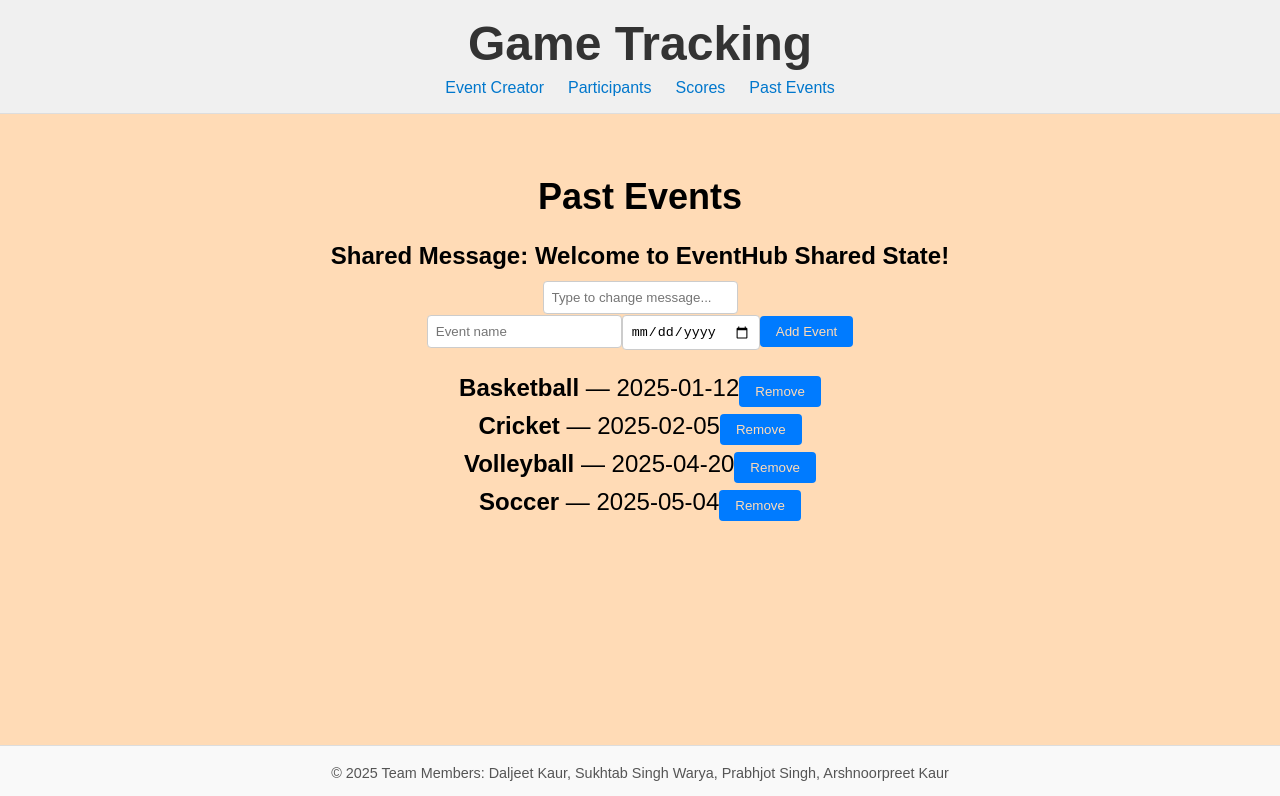
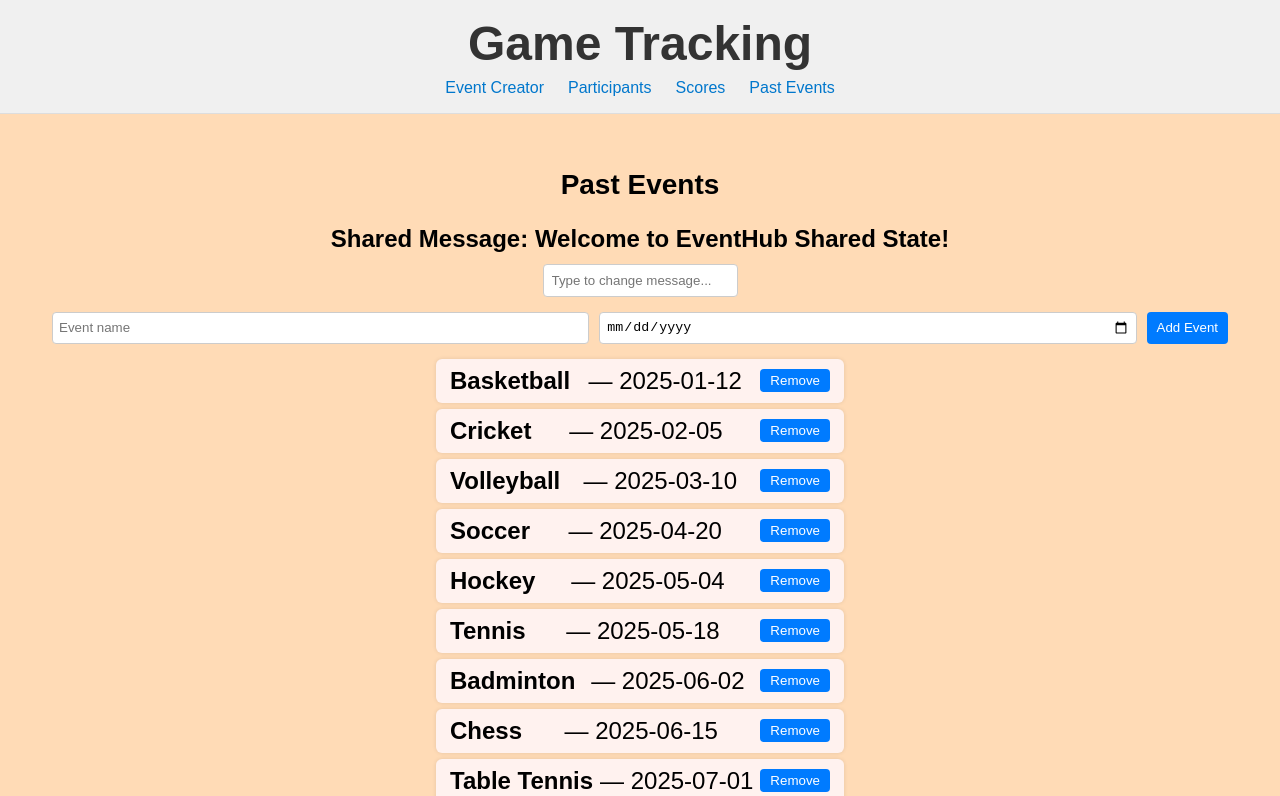
Before and after one commit to DOad22/Track-Event_Full_Stack_Project, a React (Vite) app: page /past in a window 1280 px wide. Shown: the top 796 px of the page. Built offline with nearby package versions, Linux system fonts and the light colour scheme.

Commit message:
finalize the files after doing the requirements of sprint3

```diff
--- a/src/components/event-history/PastEvents.css
+++ b/src/components/event-history/PastEvents.css
@@ -5,18 +5,69 @@
 
 .past-events h2 {
   margin-bottom: 10px;
+  font-size: 28px;
+  font-weight: bold;
+}
+
+.shared-msg {
+  font-weight: bold;
+  margin-bottom: 10px;
+}
+
+.add-form {
+  margin: 15px 0;
+  display: flex;
+  justify-content: center;
+  gap: 10px;
+}
+
+.add-form input {
+  padding: 6px;
+  border: 1px solid #ccc;
+  border-radius: 4px;
+}
+
+.add-form button {
+  background-color: #007bff;
+  color: white;
+  border: none;
+  padding: 6px 12px;
+  border-radius: 4px;
+  cursor: pointer;
+}
+
+.add-form button:hover {
+  background-color: #0056b3;
 }
 
 .past-events ul {
-  list-style: none;
+  list-style-type: none;
   padding: 0;
+  margin: 0 auto;
+  width: fit-content;
 }
 
 .past-events li {
-  margin: 5px 0;
+  display: flex;
+  justify-content: space-between;
+  align-items: center;
+  background-color: #fff2ef;
+  margin: 6px 0;
+  padding: 8px 14px;
+  border-radius: 6px;
+  width: 380px;
+  box-shadow: 0 0 4px rgba(0, 0, 0, 0.1);
 }
 
-.shared-msg {
-  margin-bottom: 10px;
-  font-weight: bold;
+.past-events button {
+  background-color: #007bff;
+  color: white;
+  border: none;
+  padding: 4px 10px;
+  border-radius: 4px;
+  cursor: pointer;
 }
+
+.past-events button:hover {
+  background-color: #0056b3;
+}
--- a/src/components/event-history/PastEvents.tsx
+++ b/src/components/event-history/PastEvents.tsx
@@ -1,11 +1,6 @@
 import "../../components/event-history/PastEvents.css";
-import React, { useState } from "react";
-
-interface EventItem {
-  id: number;
-  name: string;
-  date: string;
-}
+import React from "react";
+import { usePastEvents } from "../../hooks/usePastEvents";
 
 interface PastEventsProps {
   message: string;
@@ -13,38 +8,20 @@ interface PastEventsProps {
 }
 
 function PastEvents({ message, setMessage }: PastEventsProps) {
-  const [events, setEvents] = useState<EventItem[]>([
-    { id: 1, name: "Basketball", date: "2025-01-12" },
-    { id: 2, name: "Cricket", date: "2025-02-05" },
-    { id: 3, name: "Volleyball", date: "2025-04-20" },
-    { id: 4, name: "Soccer", date: "2025-05-04" },
-  ]);
-
-  // form inputs
-  const [eventName, setEventName] = useState("");
-  const [eventDate, setEventDate] = useState("");
-
-  // add new event
-  const addEvent = () => {
-    if (!eventName.trim() || !eventDate) return;
-    const newEvent: EventItem = {
-      id: Date.now(),
-      name: eventName.trim(),
-      date: eventDate,
-    };
-    setEvents([...events, newEvent]);
-    setEventName("");
-    setEventDate("");
-  };
-
-  // remove an event
-  const removeEvent = (id: number) => {
-    setEvents(events.filter((e) => e.id !== id));
-  };
+  const {
+    events,
+    name,
+    date,
+    setName,
+    setDate,
+    addEvent,
+    removeEvent,
+  } = usePastEvents();
 
   return (
     <section className="past-events">
       <h2>Past Events</h2>
+
       <p className="shared-msg">Shared Message: {message}</p>
       <input
         type="text"
@@ -56,13 +33,13 @@ function PastEvents({ message, setMessage }: PastEventsProps) {
         <input
           type="text"
           placeholder="Event name"
-          value={eventName}
-          onChange={(e) => setEventName(e.target.value)}
+          value={name}
+          onChange={(e) => setName(e.target.value)}
         />
         <input
           type="date"
-          value={eventDate}
-          onChange={(e) => setEventDate(e.target.value)}
+          value={date}
+          onChange={(e) => setDate(e.target.value)}
         />
         <button onClick={addEvent}>Add Event</button>
       </div>
--- /dev/null
+++ b/src/data/pastEvents.testdata.ts
@@ -0,0 +1,14 @@
+import { EventItem } from "../types/EventItem";
+
+export const pastEventsData: EventItem[] = [
+  { id: 1, name: "Basketball", date: "2025-01-12" },
+  { id: 2, name: "Cricket",    date: "2025-02-05" },
+  { id: 3, name: "Volleyball", date: "2025-03-10" },
+  { id: 4, name: "Soccer",     date: "2025-04-20" },
+  { id: 5, name: "Hockey",     date: "2025-05-04" },
+  { id: 6, name: "Tennis",     date: "2025-05-18" },
+  { id: 7, name: "Badminton",  date: "2025-06-02" },
+  { id: 8, name: "Chess",      date: "2025-06-15" },
+  { id: 9, name: "Table Tennis",date:"2025-07-01" },
+  { id:10, name: "Rugby",      date: "2025-07-12" }
+];
--- /dev/null
+++ b/src/hooks/usePastEvents.ts
@@ -0,0 +1,24 @@
+import { useMemo, useState } from "react";
+import { eventService } from "../services/eventService";
+import { EventItem } from "../types/EventItem";
+
+export function usePastEvents() {
+  const [name, setName] = useState("");
+  const [date, setDate] = useState("");
+
+  const events: EventItem[] = useMemo(() => eventService.listSortedByDate(), []);
+
+  const addEvent = () => {
+    const created = eventService.add(name, date);
+    if (created) {
+      setName("");
+      setDate("");
+    }
+  };
+
+  const removeEvent = (id: number) => {
+    eventService.remove(id);
+  };
+
+  return { events, name, date, setName, setDate, addEvent, removeEvent };
+}
--- /dev/null
+++ b/src/repositories/eventRepository.ts
@@ -0,0 +1,29 @@
+import { EventItem } from "../types/EventItem";
+import { pastEventsData } from "../data/pastEvents.testdata";
+
+let db: EventItem[] = [...pastEventsData];
+
+export const eventRepository = {
+  getAll(): EventItem[] {
+    return [...db];
+  },
+  create(item: Omit<EventItem, "id">): EventItem {
+    const newItem: EventItem = { id: Date.now(), ...item };
+    db = [...db, newItem];
+    return newItem;
+  },
+  remove(id: number): void {
+    db = db.filter(e => e.id !== id);
+  },
+  update(id: number, patch: Partial<Omit<EventItem, "id">>): EventItem | null {
+    let found: EventItem | null = null;
+    db = db.map(e => {
+      if (e.id === id) {
+        found = { ...e, ...patch };
+        return found!;
+      }
+      return e;
+    });
+    return found;
+  }
+};
--- /dev/null
+++ b/src/services/eventService.ts
@@ -0,0 +1,18 @@
+import { eventRepository } from "../repositories/eventRepository";
+import { EventItem } from "../types/EventItem";
+
+export const eventService = {
+  list(): EventItem[] {
+    return eventRepository.getAll();
+  },
+  add(name: string, date: string): EventItem | null {
+    if (!name.trim() || !date) return null;
+    return eventRepository.create({ name: name.trim(), date });
+  },
+  remove(id: number): void {
+    eventRepository.remove(id);
+  },
+  listSortedByDate(): EventItem[] {
+    return eventRepository.getAll().sort((a, b) => a.date.localeCompare(b.date));
+  }
+};
--- /dev/null
+++ b/src/types/EventItem.ts
@@ -0,0 +1,5 @@
+export interface EventItem {
+  id: number;
+  name: string;
+  date: string;
+}
```
Also changed, not shown: src/hooks/x.ts (deleted), src/repositories/y.ts (deleted), src/services/z.ts (deleted).
